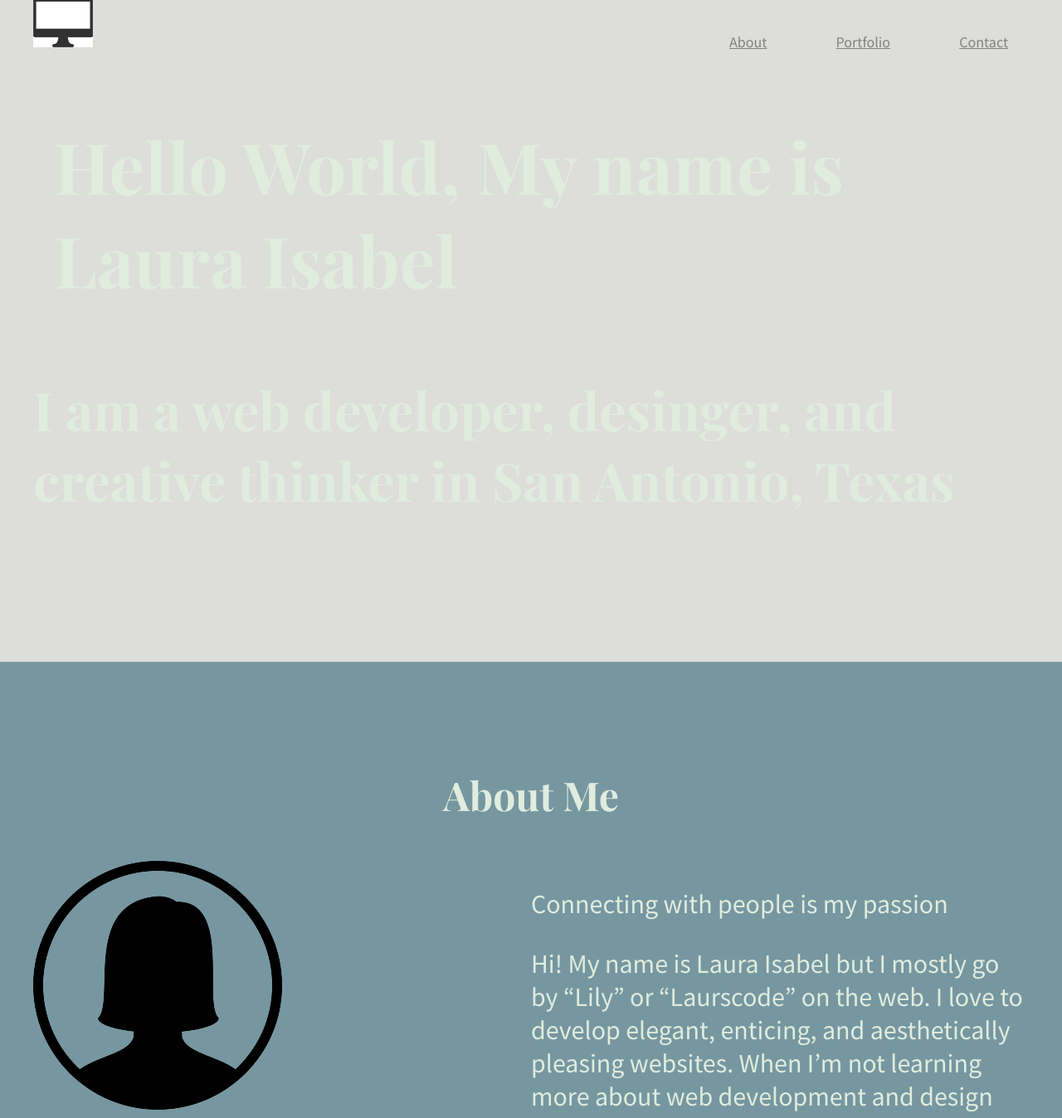
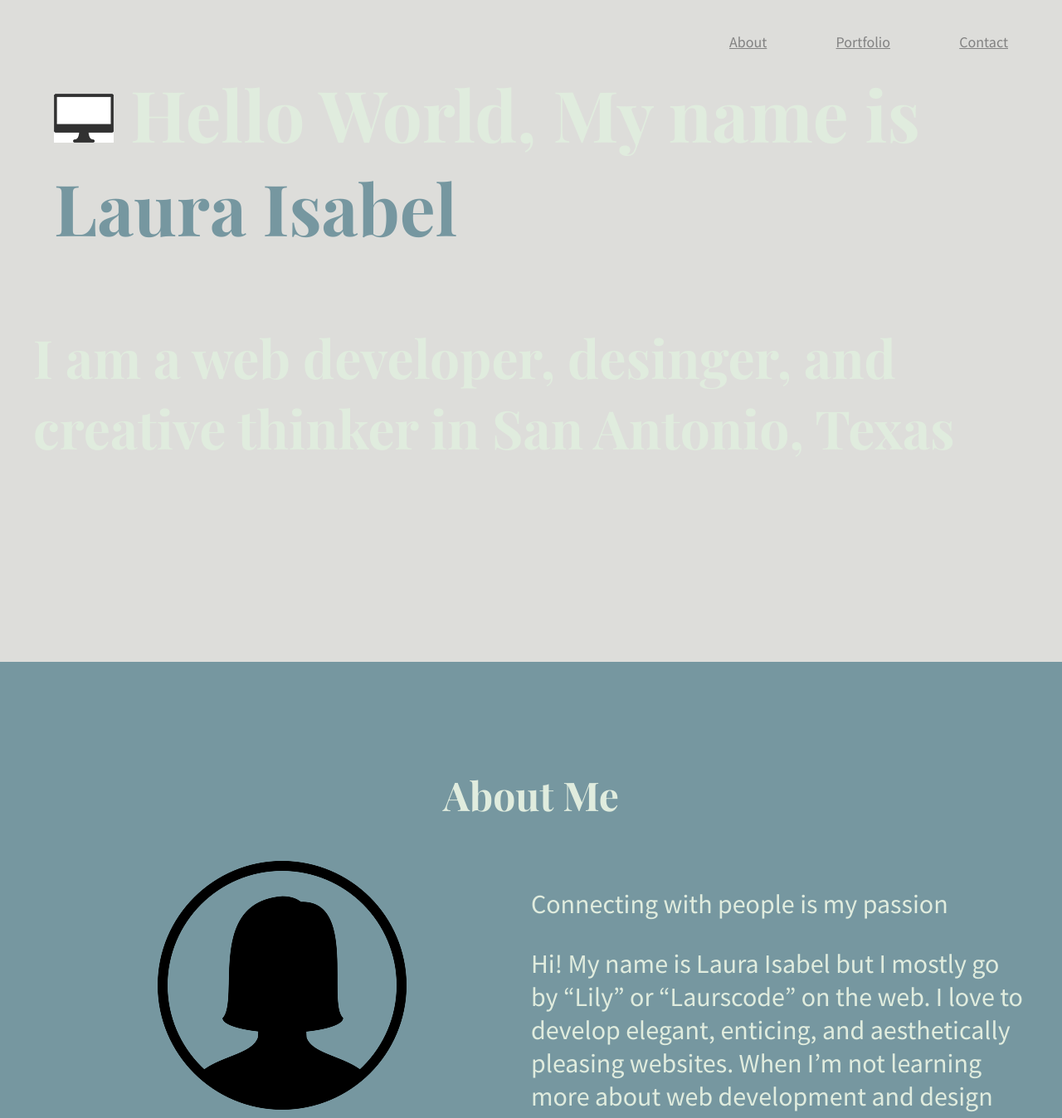
Before and after one commit to laurscode/final-project-minimal, a plain HTML site: page index.html in a window 1280 px wide. Shown: the part 2-1350 px from the top of the page at 83% size. Drawn offline with nearby package versions, Linux system fonts and the light colour scheme.

Commit message:
moved img into h1 added class to it

```diff
--- a/index.html
+++ b/index.html
@@ -15,8 +15,7 @@
     <header>
       <div class="full-width">
         <div class="half-width">
-          <img src="img/computer-icon.png" alt="computer icon"/>
-          <h1>Hello World, My name is Laura Isabel</h1>
+          <h1> <img src="img/computer-icon.png" alt="computer icon"/> Hello World, My name is <span>Laura Isabel</span></h1>
           <h2>I am a web developer, desinger, and creative thinker in San Antonio, Texas</h2>
         </div>
         <div class="half-width">
@@ -35,7 +34,7 @@
       <div class="full-width">
         <h3>About Me</h3>
         <div class="half-width">
-          <img src="img/headshot.png" alt="picture of laurscode"/>
+          <img src="img/headshot.png" alt="picture of laurscode" class="center"/>
         </div>
         <div class="half-width">
           <p>Connecting with people is my passion</p>
```
